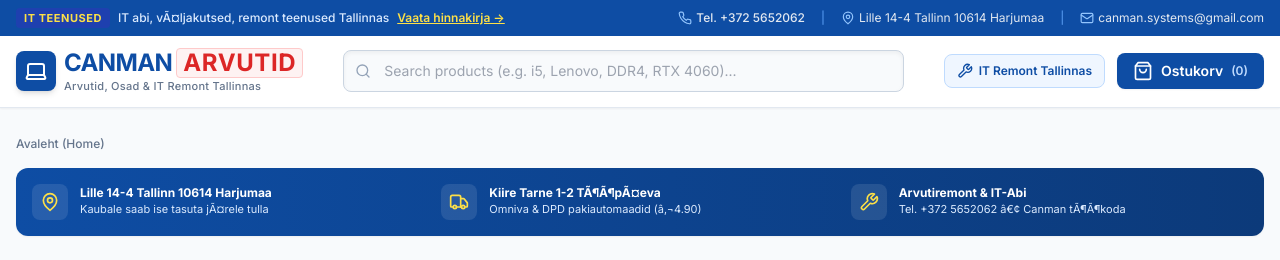
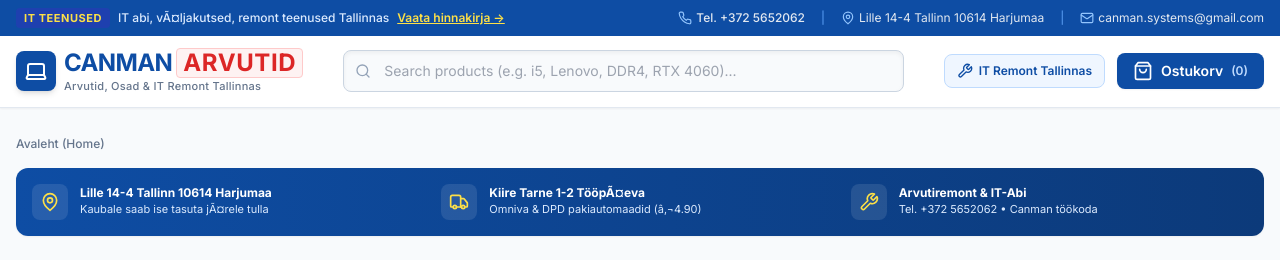
Before and after one commit to raivoto/canman.github.io, a Next.js app: page / in a window 1280 px wide. Shown: the top 260 px of the page. Built offline with nearby package versions, Linux system fonts and the light colour scheme.

Commit message:
Fix encoding and footer CANMAN ARVUTID 12147369

```diff
--- a/src/app/page.tsx
+++ b/src/app/page.tsx
@@ -197,7 +197,7 @@ export default function Home() {
                 <Truck className="w-5 h-5 text-yellow-300" />
               </div>
               <div>
-                <h4 className="font-bold text-xs">Kiire Tarne 1-2 TÃ¶Ã¶pÃ¤eva</h4>
+                <h4 className="font-bold text-xs">Kiire Tarne 1-2 TööpÃ¤eva</h4>
                 <p className="text-[11px] text-blue-100">Omniva & DPD pakiautomaadid (â‚¬4.90)</p>
               </div>
             </div>
@@ -208,7 +208,7 @@ export default function Home() {
               </div>
               <div>
                 <h4 className="font-bold text-xs">Arvutiremont & IT-Abi</h4>
-                <p className="text-[11px] text-blue-100">Tel. +372 5652062 â€¢ Canman tÃ¶Ã¶koda</p>
+                <p className="text-[11px] text-blue-100">Tel. +372 5652062 • Canman töökoda</p>
               </div>
             </div>
           </div>
```
